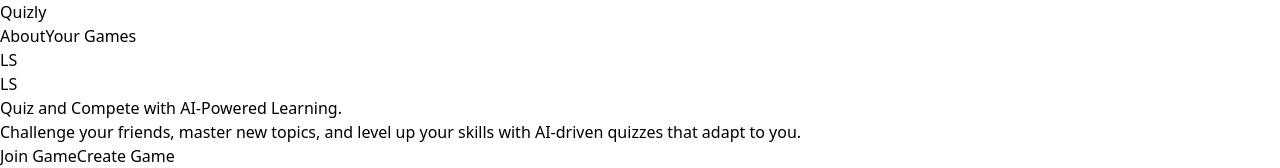
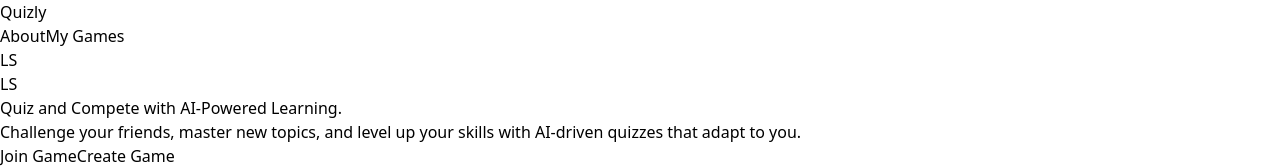
Before and after one commit to aaw3/quizly, a React (Vite) app in the folder frontend/: page / in a window 1280 px wide. Shown: the top 168 px of the page. Built offline with nearby package versions, Linux system fonts and the light colour scheme.

Commit message:
changed your games to my games

```diff
--- a/frontend/src/components/Header.tsx
+++ b/frontend/src/components/Header.tsx
@@ -38,7 +38,7 @@
             to="/"
             className="text-base hover:underline underline-offset-4 transition duration-200"
           >
-            Your Games
+            My Games
           </Link>
           <div className="w-10 h-10 rounded-full bg-gray-300 flex items-center justify-center">
             <span className="text-sm font-medium text-gray-700">LS</span>
```
